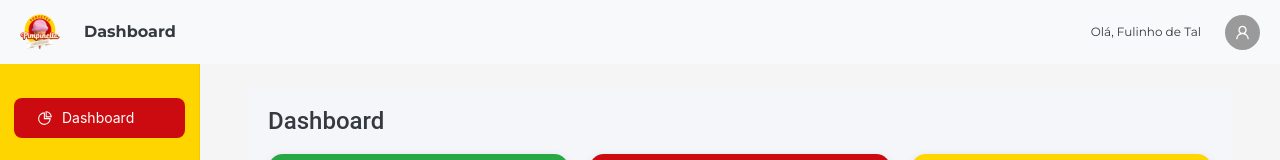
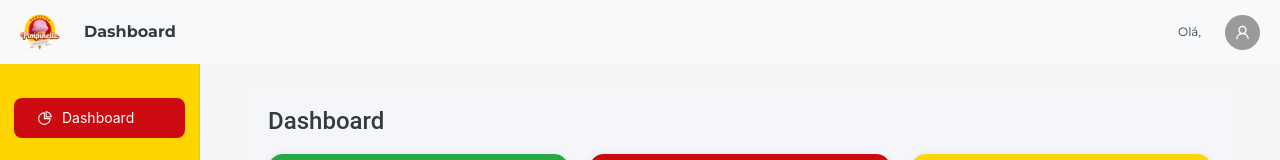
Before and after one commit to fernandabonfimm/PimpiAvalie, a React (Vite) app in the folder front/: page /admin/dashboard in a window 1280 px wide. Shown: the top 160 px of the page. Built offline with nearby package versions, Linux system fonts and the light colour scheme; sample sign-in values are in the browser's storage.

Commit message:
consumo base e login

```diff
--- a/front/src/components/base.jsx
+++ b/front/src/components/base.jsx
@@ -28,11 +28,20 @@ const items = [
 function Base({ children }) {
   const [collapsed, setCollapsed] = useState(false);
   const navigate = useNavigate(); // <-- Inicializa o hook
-
+  const [nome, setNome] = useState("");
   const handleMenuClick = ({ key }) => {
     navigate(`/admin/${key}`);
   };
 
+  React.useEffect(() => {
+    const storedUser = localStorage.getItem("@admUser");
+    if (!storedUser) {
+      navigate("/admin/login");
+    } else {
+      const user = JSON.parse(storedUser);
+      setNome(user.nome);
+    }
+  }, [navigate]);
   return (
     <div style={{ minHeight: "100vh" }}>
       <Header className="header">
@@ -43,7 +52,7 @@ function Base({ children }) {
           </div>
         </div>
         <div className="header-user">
-          <span>Olá, Fulinho de Tal</span>
+          <span>Olá, {nome}</span>
           <div className="icon-bla">
             <UserOutlined style={{ fontSize: "15px", color: "white" }} />
           </div>
```
